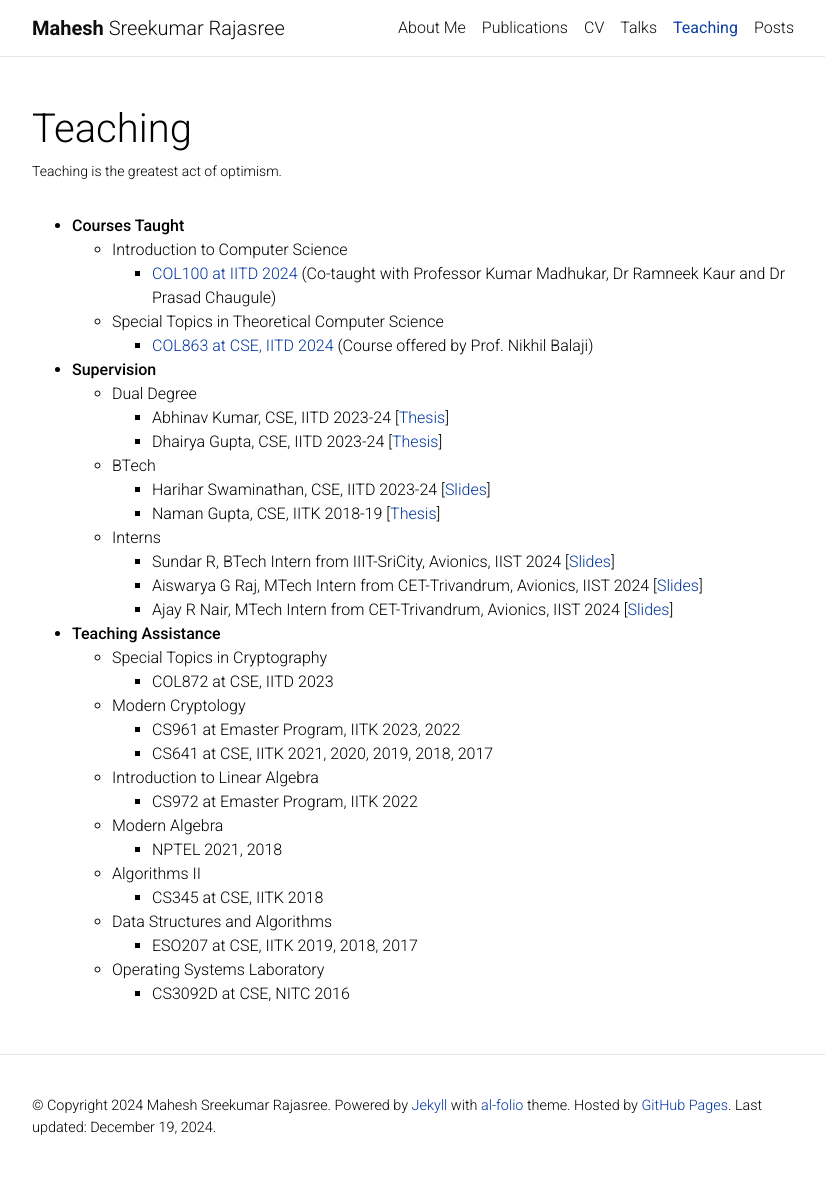
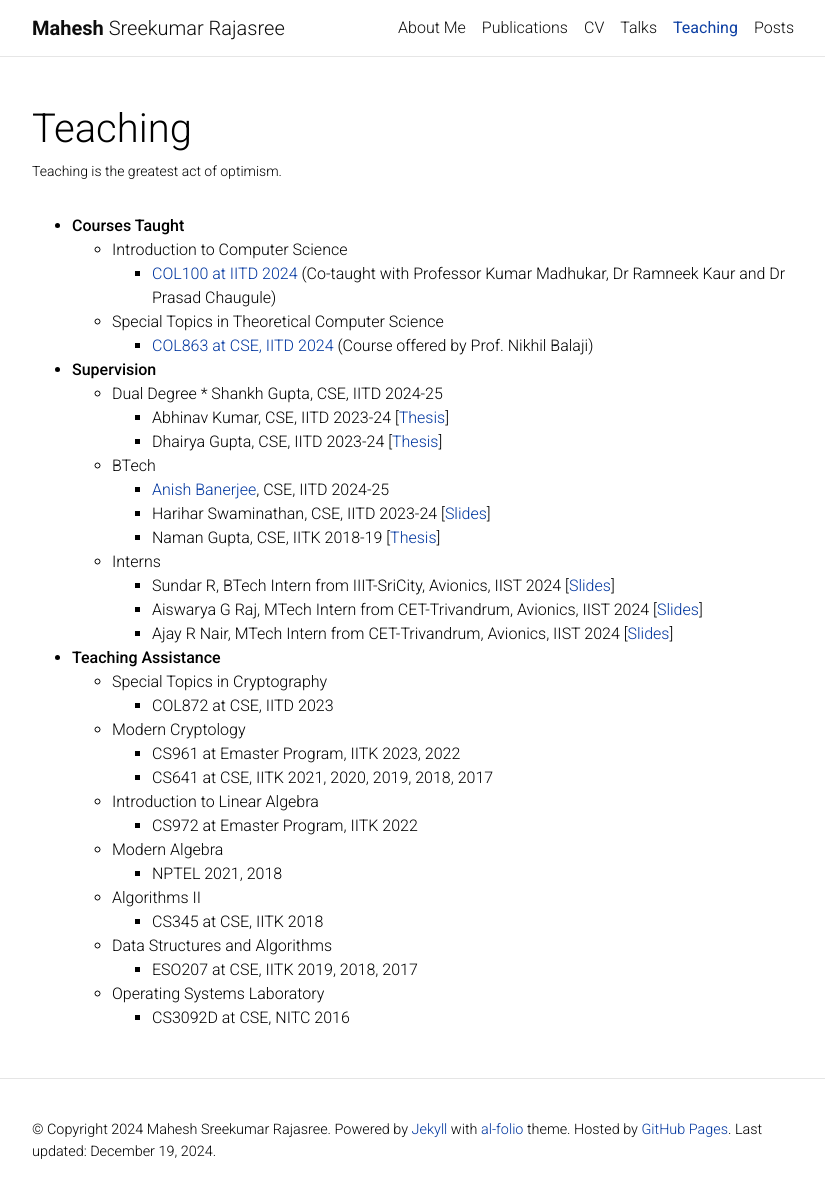
Before and after one commit to Mahe94/mahe94.github.io, a Jekyll site: the page built from _pages/teaching.md, in a window 1280 px wide and 1202 px high. Shown: the top 1198 px of the window, without its empty margins (223-1048 px from the left). Built offline with Jekyll 4.4.1, drawn with Linux system fonts in a browser that asks for light colours; comment, search, counter and statistics services are not loaded; a style sheet for code colours, icons or effects is not loaded.

Commit message:
Update teaching.md
Added Shankh and Anish

```diff
--- a/_pages/teaching.md
+++ b/_pages/teaching.md
@@ -15,9 +15,11 @@ nav_order: 5
 
 * __Supervision__
 	* Dual Degree
+ 		* Shankh Gupta, CSE, IITD 2024-25
 		* Abhinav Kumar, CSE, IITD 2023-24 [<a href="../assets/pdf/abhinav.pdf">Thesis</a>]
 		* Dhairya Gupta, CSE, IITD 2023-24 [<a href="../assets/pdf/dhairya.pdf">Thesis</a>]
 	* BTech
+		* <a href='https://ab271202.github.io/'>Anish Banerjee</a>, CSE, IITD 2024-25
 		* Harihar Swaminathan, CSE, IITD 2023-24 [<a href="../assets/pdf/harihar.pdf">Slides</a>]
 		* Naman Gupta, CSE, IITK 2018-19 [<a href="../assets/pdf/naman.pdf">Thesis</a>]
 	* Interns
```
